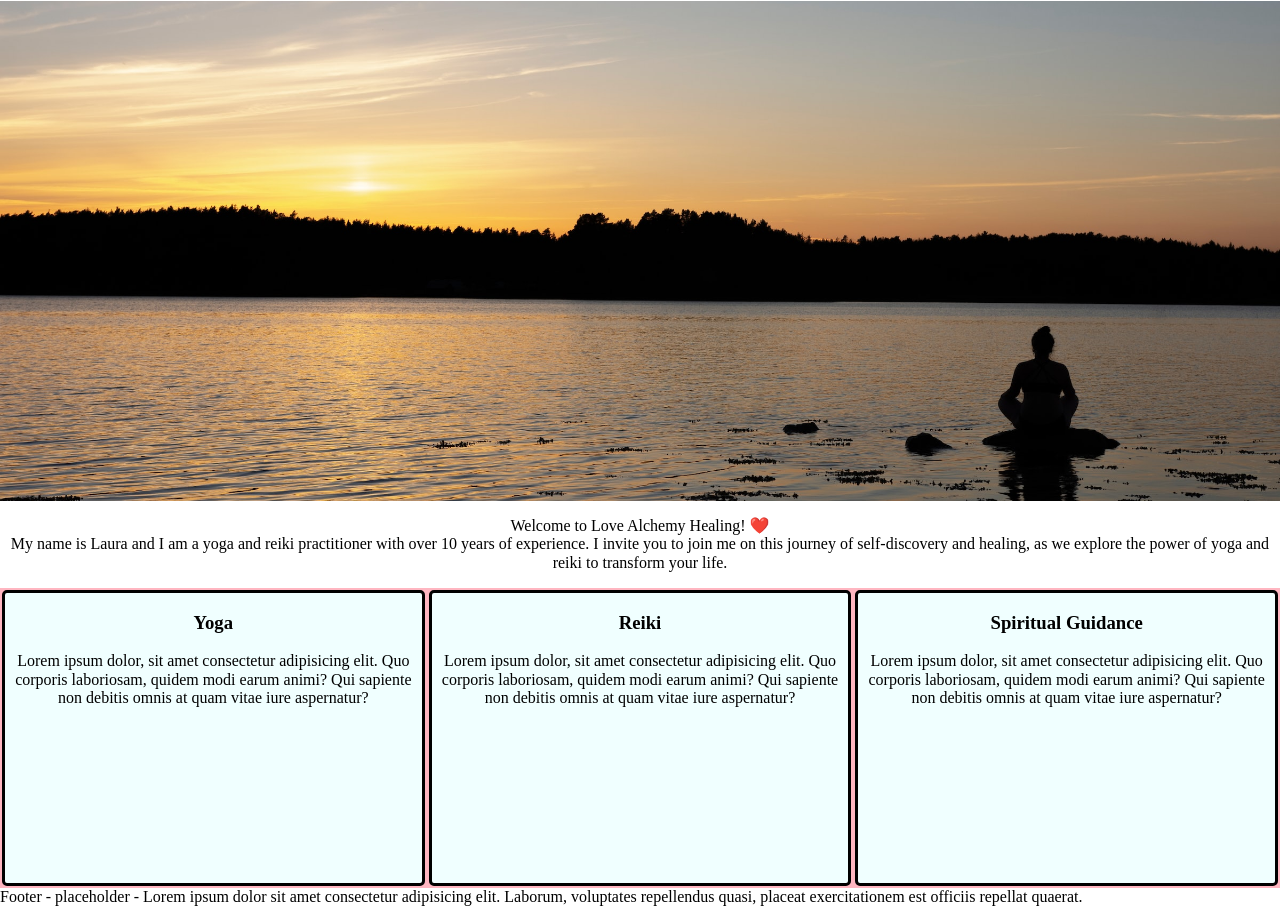
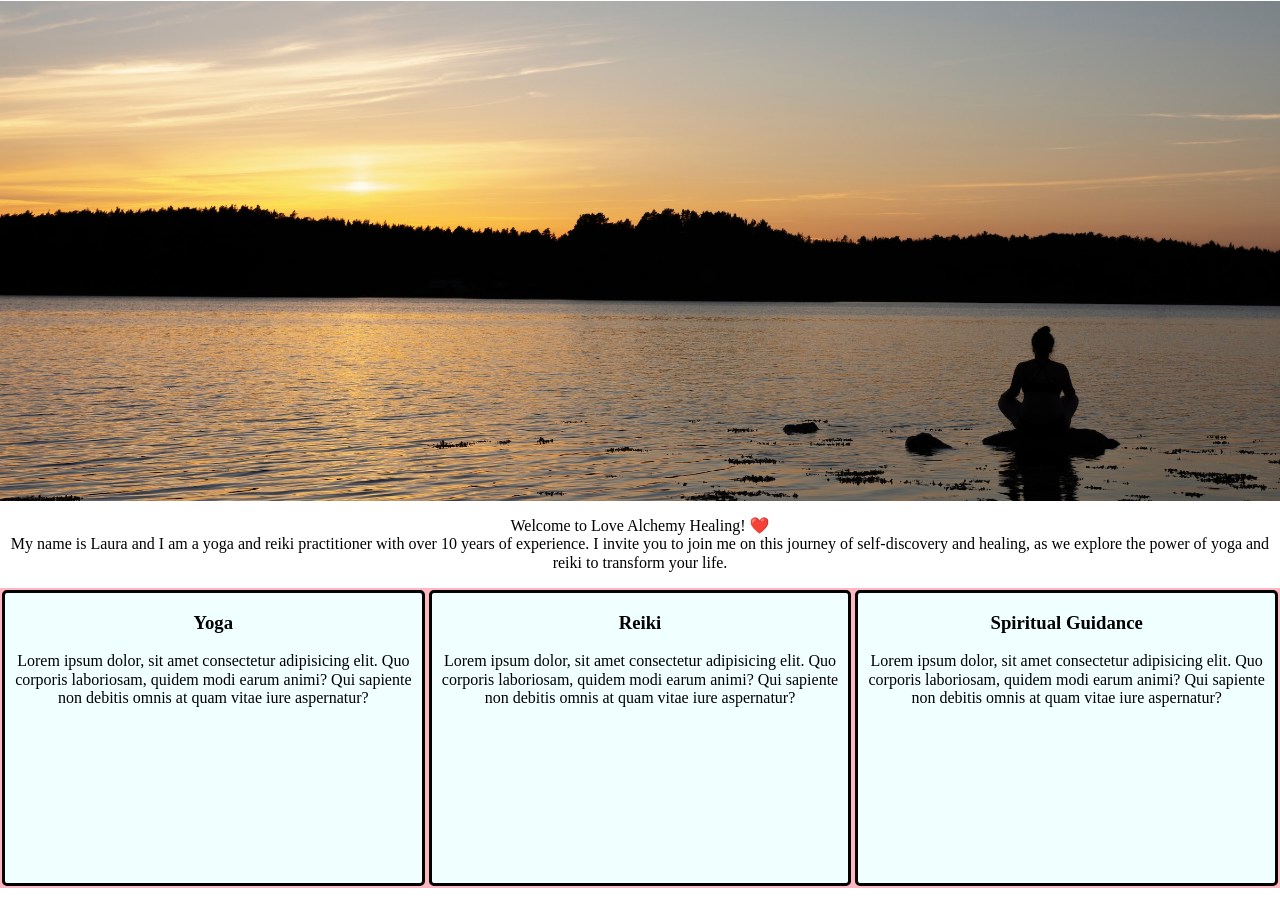
Before and after one commit to JSID-DEV-TEST/Love-Alchemy-Healing, a plain HTML site: page index.html in a window 1280 px wide. Shown: the part 97-1015 px from the top of the page. Drawn offline with Linux system fonts and the light colour scheme; a web font is replaced by a local one.

Commit message:
Small revisions after feedback on page structure

```diff
--- a/index.html
+++ b/index.html
@@ -69,9 +69,10 @@
 			</section>
 		</section>
 
-			<footer>Footer - placeholder - Lorem ipsum dolor sit amet consectetur adipisicing elit. Laborum, voluptates repellendus quasi, placeat exercitationem est officiis repellat quaerat.</footer>
 
+			<footer>
 
+			  </footer>
 
 
 
```
